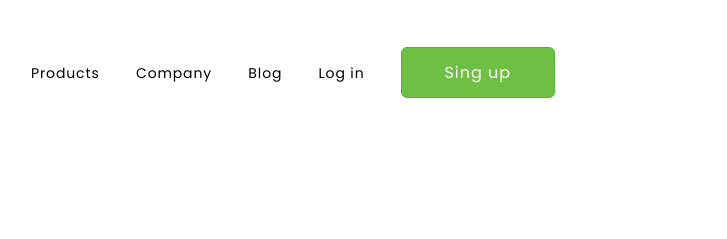
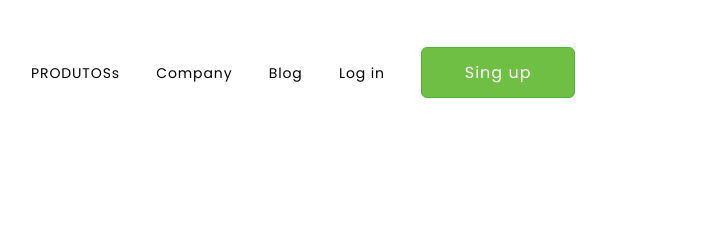
Before and after one commit to mppipolo48-byte/Projeto-Wide-Coverage-Location, a plain HTML site: page index.html in a window 1280 px wide. Shown: the top 239 px of the page, without its empty margins (11-738 px from the left). Drawn offline with Linux system fonts and the light colour scheme; files whose address does not match are found by name.

Commit message:
TRADUZIDO PAR1

```diff
--- a/index.html
+++ b/index.html
@@ -14,7 +14,7 @@
 
 <body>
     <header>
-        <a class="Link-menu">Products</a>
+        <a class="Link-menu">PRODUTOSs</a>
         <a class="Link-menu">Company</a>
         <a class="Link-menu">Blog</a>
         <a class="Link-menu">Log in</a>
```
